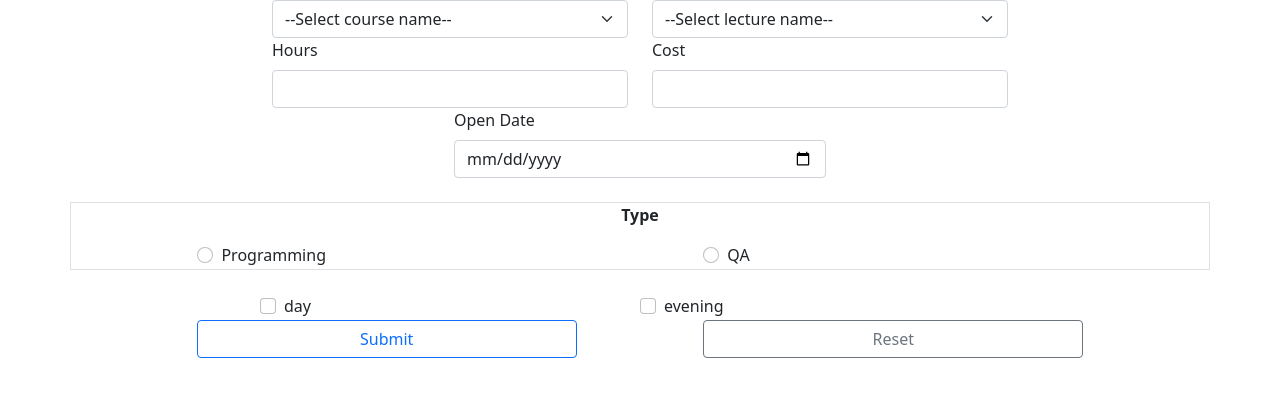
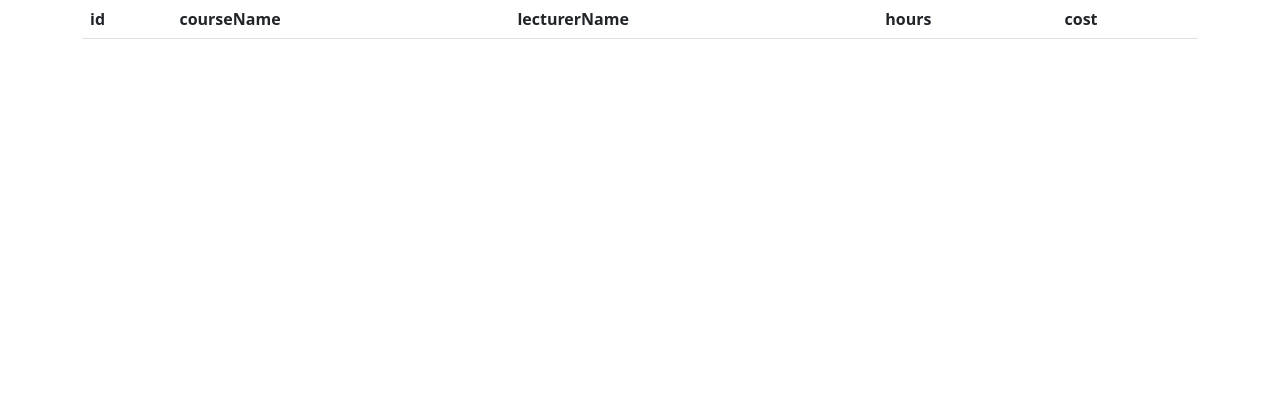
Before and after one commit to Beersheva21Telran/courses-js, a website with bundled scripts: page index.html in a window 1280 px wide. Built offline with nearby package versions, Linux system fonts and the light colour scheme; files whose address does not match are found by name.

Commit message:
table header creation

```diff
--- a/index.html
+++ b/index.html
@@ -12,7 +12,7 @@
     <div id="alert-place" style="position: fixed; top: 0;">
 
     </div>
-    <form id="course-form">
+    <!-- <form id="course-form">
         <div class="container">
             <div class="row justify-content-center mt-4 mt-sm-0">
                 <div class="col-sm-4 ">
@@ -80,7 +80,7 @@
 
         </div>
 
-    </form>
+    </form> -->
     <div class="container table-responsive">
         <table class="table">
             <thead>
--- a/src/main.js
+++ b/src/main.js
@@ -6,6 +6,7 @@ import Colledge from "./services/colledge";
 import { courseProvider } from "./config/servicesConfig";
 import createCourse from "./models/Course";
 import FormHandler from "./ui/form-handler";
+import TableHandler from "./ui/table-handler";
 const N_RANDOM_COURSES = 20;
 const colledge = new Colledge(courseProvider, courseData);
 //createRandomCourses();
@@ -30,7 +31,14 @@ function debugDisplayColledge() {
         console.log(JSON.stringify(element));
     });
 }
-const formCourse = new FormHandler("course-form","alert-place");
-FormHandler.fillOptions("course-name", courseData.courseNames);
-FormHandler.fillOptions("lecturer-name", courseData.lecturers);
-formCourse.addHandler(colledge.addCourse.bind(colledge))
+// const formCourse = new FormHandler("course-form","alert-place");
+const sortFnName = "coursesSort";
+const tableCourses = new TableHandler("courses-header", "courses-body",
+ ["id","courseName", "lecturerName", "hours", "cost"], sortFnName);
+// FormHandler.fillOptions("course-name", courseData.courseNames);
+// FormHandler.fillOptions("lecturer-name", courseData.lecturers);
+// formCourse.addHandler(colledge.addCourse.bind(colledge))
+
+window.coursesSort = function(key) {
+    console.log("sorting by " + key);
+}
--- a/src/ui/table-handler.js
+++ b/src/ui/table-handler.js
@@ -0,0 +1,25 @@
+function fillTableHeader(headerElement, keys, sortFn){
+    headerElement.innerHTML = getColumns(keys, sortFn);
+}
+function getColumns(keys, sortFnName) {
+    return keys.map(key => {
+        return !sortFnName ? `<th>${key}</th>` :
+         `<th style="cursor: pointer" onclick="${sortFnName}('${key}')">${key}</th>`
+    }).join('');
+}
+export default class TableHandler {
+    #keys //fields of being displayed object
+    #bodyElement
+    constructor(idHeader, idBody, keys, sortFn) {
+        this.#keys = keys;
+        const headerElement = document.getElementById(idHeader);
+        if(!headerElement) {
+            throw "Wrong Table Header"
+        }
+        this.#bodyElement = document.getElementById(idBody);
+        if(!this.#bodyElement) {
+            throw "Wrong Table Body Placeholder"
+        }
+        fillTableHeader(headerElement, keys, sortFn);
+    }
+}
```
